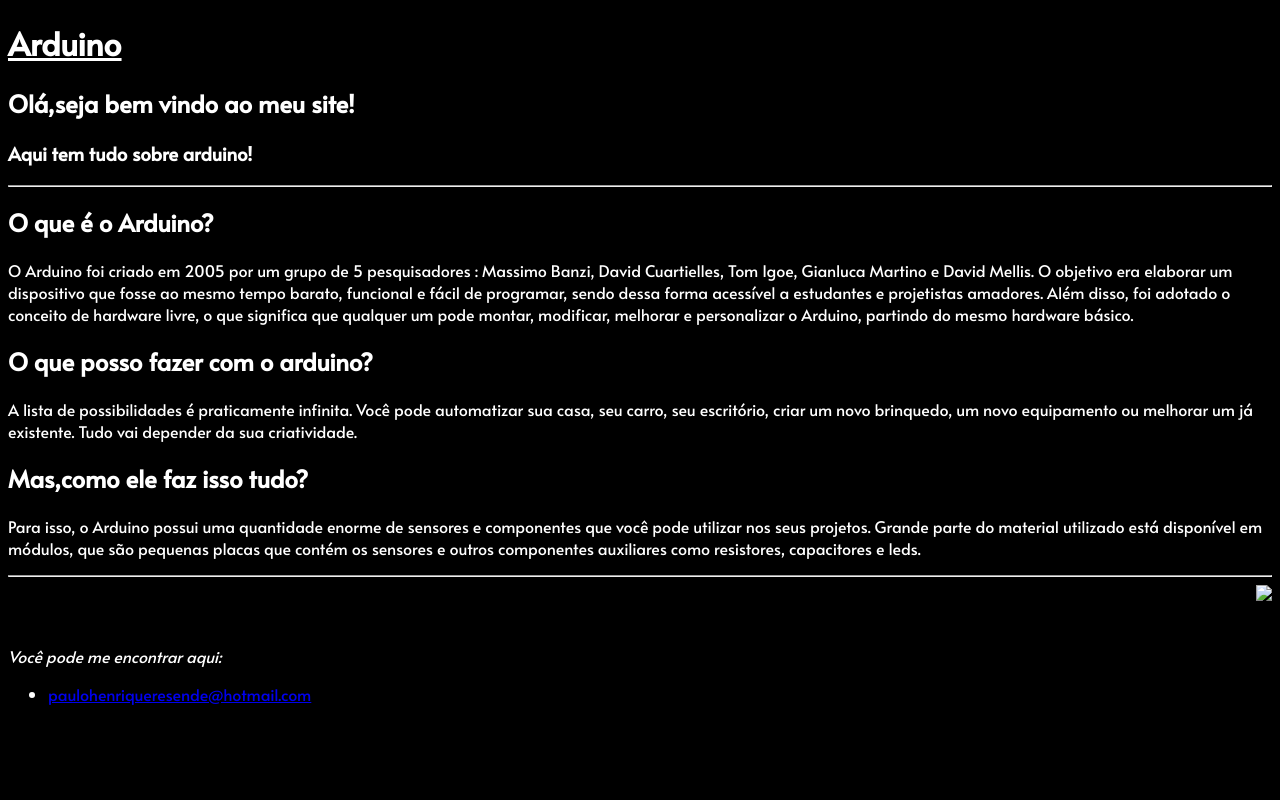
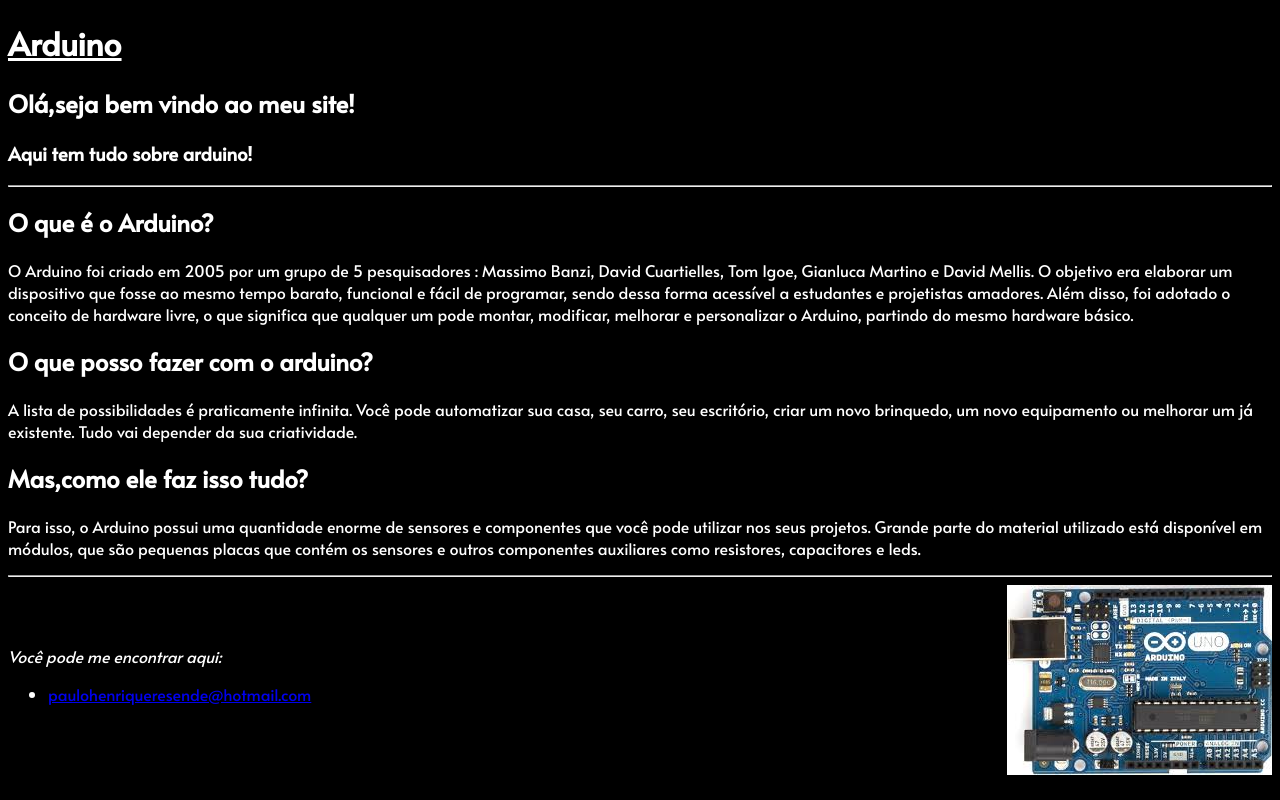
Before and after one commit to PauloHenrique2/SiteArduino, a plain HTML site: page index.html in a window 1280 px wide. Drawn offline with Linux system fonts and the light colour scheme.

Commit message:
Nova imagem!

```diff
--- a/index.html
+++ b/index.html
@@ -19,7 +19,7 @@
         <h2>Mas,como ele faz isso tudo?</h2>
         <p>Para isso, o Arduino possui uma quantidade enorme de sensores e componentes que você pode utilizar nos seus projetos. Grande parte do material utilizado está disponível em módulos, que são pequenas placas que contém os sensores e outros componentes auxiliares como resistores, capacitores e leds.</p>
         <hr>
-        <img src="imagens/arduino.jpg">
+        <img src="arduino.jpg">
         <br>
         <br>
         <p><em>Você pode me encontrar aqui:</em></p>
```
